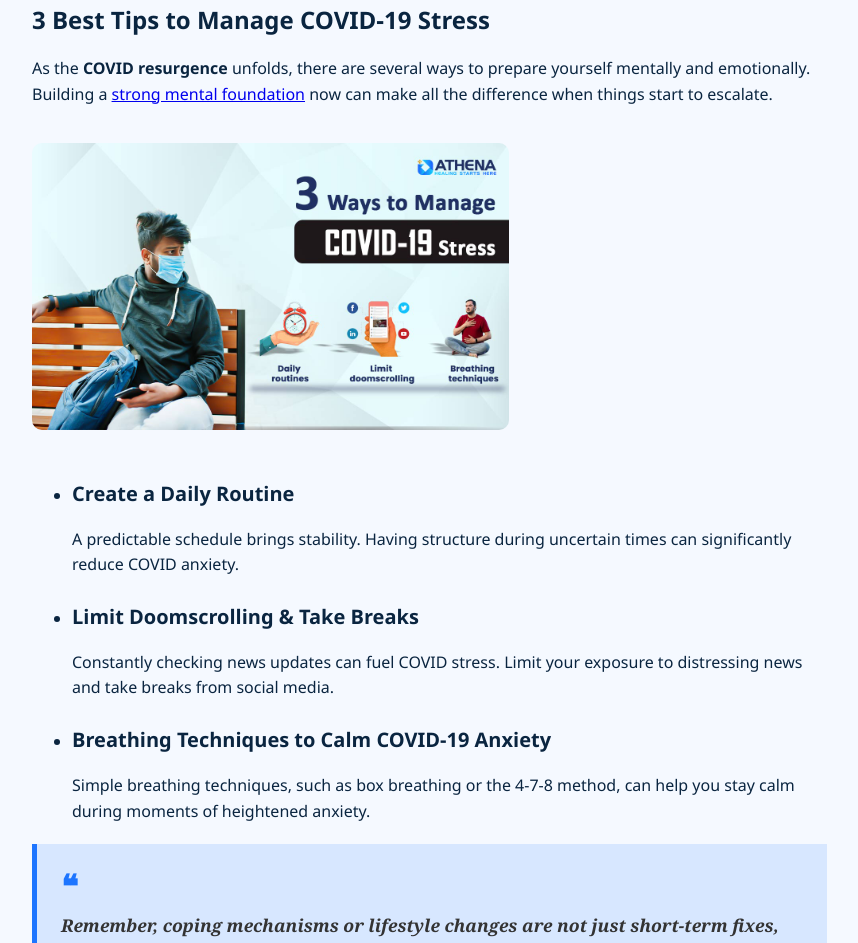
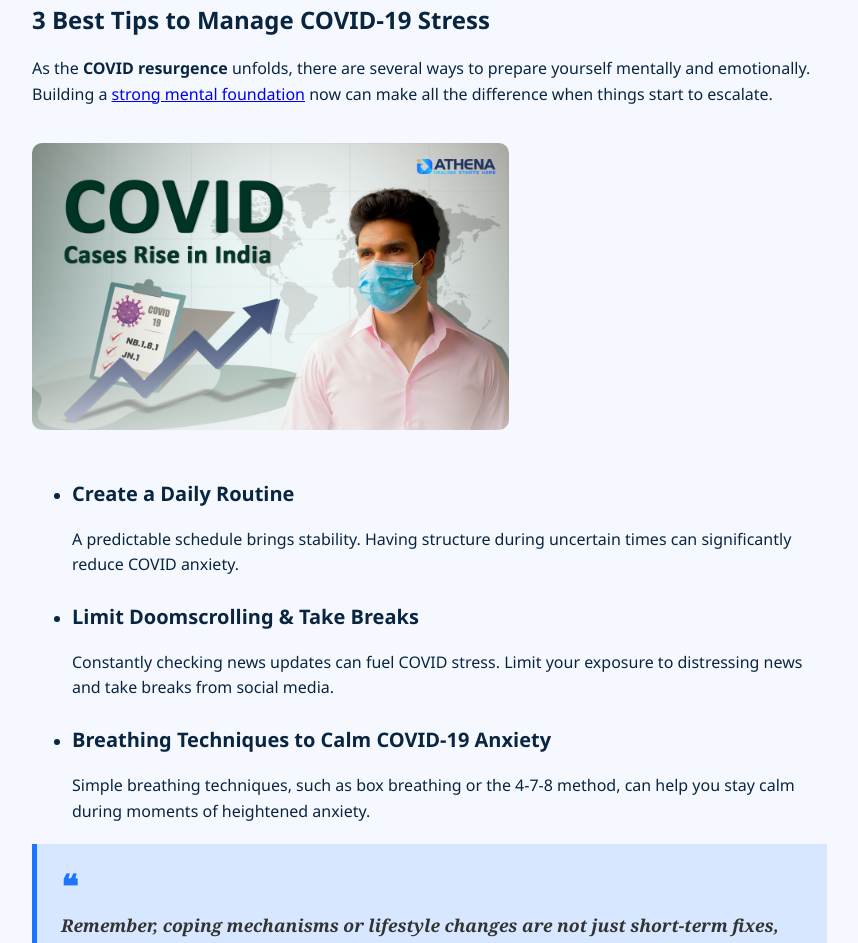
Before and after one commit to Aniruddhaoffice/practo_copy, a plain HTML site: page index.html in a window 1280 px wide. Shown: the part 2502-3445 px from the top of the page, without its empty margins (48-906 px from the left). Drawn offline with Linux system fonts and the light colour scheme.

Commit message:
Update index.html 1

```diff
--- a/index.html
+++ b/index.html
@@ -374,7 +374,7 @@
           now can make all the difference when things start to escalate.
         </p>
         <img
-          src="https://raw.githubusercontent.com/Aniruddhaoffice/practo_copy/refs/heads/master/COVID resurgence tips 2.jpg"
+          src="https://raw.githubusercontent.com/Aniruddhaoffice/practo_copy/refs/heads/master/Latest COVID rise in India, COVID variant India 2025 1.jpg"
           alt="COVID stress tips"
           style="width: 60%; margin: 20px 0; border-radius: 10px"
         />
```
